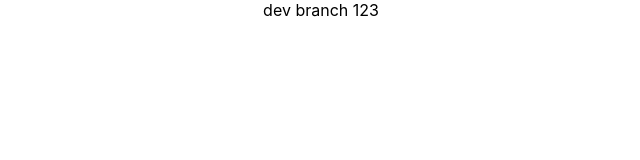
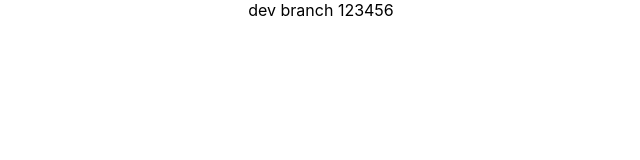
Before and after one commit to Akbar1909/react-elastic-dnd-docs, a React (Create React App) app: page / in a window 1280 px wide. Shown: the top 160 px of the page, without its empty margins (319-959 px from the left). Built offline with nearby package versions, Linux system fonts and the light colour scheme.

Commit message:
update App.js

```diff
--- a/src/App.js
+++ b/src/App.js
@@ -1,7 +1,7 @@
 import "./App.css";
 
 function App() {
-  return <div className="App">dev branch 123</div>;
+  return <div className="App">dev branch 123456</div>;
 }
 
 export default App;
```
